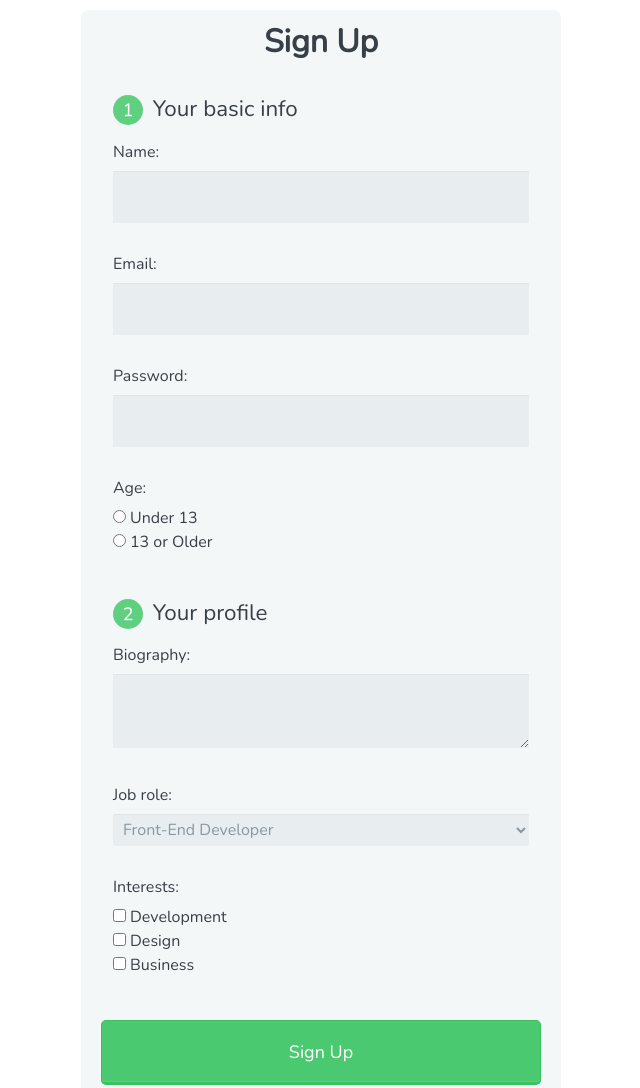
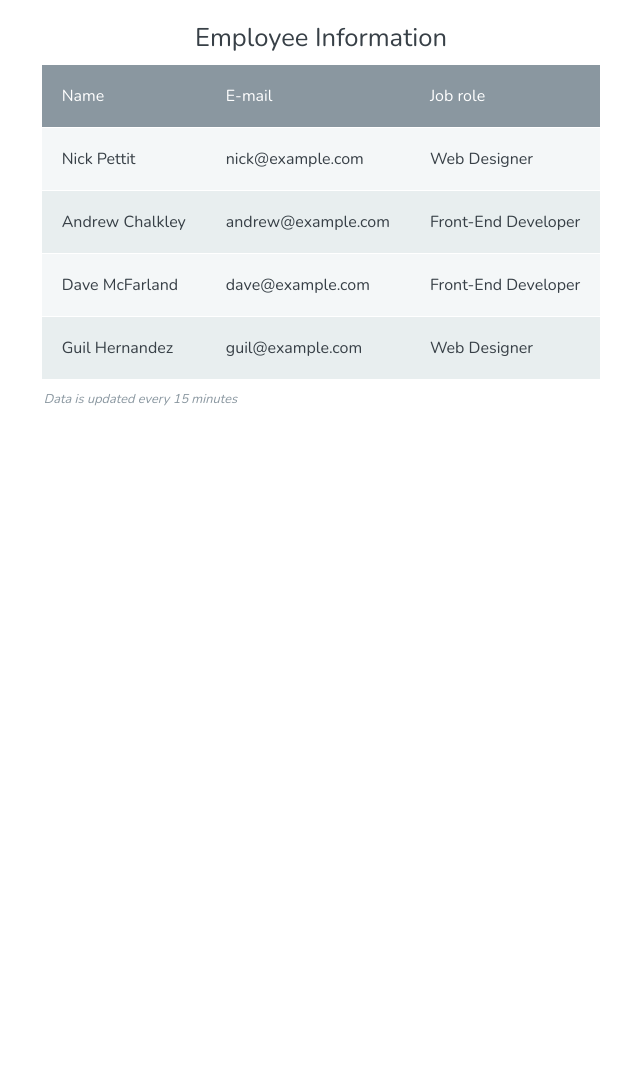
Before and after one commit to willowcheng/html-forms, a plain HTML site: page index.html in a window 1280 px wide. Shown: the whole page, without its empty margins (319-959 px from the left). After the commit the page ends 800 px from the top, so only its background shows below. Drawn offline with nearby package versions, Linux system fonts and the light colour scheme.

Commit message:
Structuring tables

```diff
--- a/css/main.css
+++ b/css/main.css
@@ -9,109 +9,46 @@ body {
     color: #384047;
 }
 
-form {
-    max-width: 300px;
+table {
+    max-width: 960px;
     margin: 10px auto;
-    padding: 10px 20px;
-    background: #f4f7f8;
-    border-radius: 8px;
 }
 
-h1 {
-    margin: 0 0 30px 0;
-    text-align: center;
+caption {
+    font-size: 1.6em;
+    font-weight: 400;
+    padding: 10px 0;
 }
 
-input[type="text"],
-input[type="password"],
-input[type="date"],
-input[type="datetime"],
-input[type="email"],
-input[type="number"],
-input[type="search"],
-input[type="tel"],
-input[type="time"],
-input[type="url"],
-textarea,
-select {
-    background: rgba(255,255,255,0.1);
-    border: none;
-    font-size: 16px;
-    height: auto;
-    margin: 0;
-    outline: 0;
-    padding: 15px;
-    width: 100%;
-    background-color: #e8eeef;
-    color: #8a97a0;
-    box-shadow: 0 1px 0 rgba(0,0,0,0.03) inset;
-    margin-bottom: 30px;
+thead th {
+    font-weight: 400;
+    background: #8a97a0;
+    color: #FFF;
 }
 
-input[type="radio"],
-input[type="checkbox"] {
-    margin: 0 4px 8px 0;
+tr {
+    background: #f4f7f8;
+    border-bottom: 1px solid #FFF;
+    margin-bottom: 5px;
 }
 
-select {
-    padding: 6px;
-    height: 32px;
-    border-radius: 2px;
+tr:nth-child(even) {
+    background: #e8eeef;
 }
 
-button {
-    padding: 19px 39px 18px 39px;
-    color: #FFF;
-    background-color: #4bc970;
-    font-size: 18px;
-    text-align: center;
-    font-style: normal;
-    border-radius: 5px;
-    width: 100%;
-    border: 1px solid #3ac162;
-    border-width: 1px 1px 3px;
-    box-shadow: 0 -1px 0 rgba(255,255,255,0.1) inset;
-    margin-bottom: 10px;
+th, td {
+    text-align: left;
+    padding: 20px;
+    font-weight: 300;
 }
 
-fieldset {
-    margin-bottom: 30px;
-    border: none;
+tfoot tr {
+    background: none;
 }
 
-legend {
-    font-size: 1.4em;
-    margin-bottom: 10px;
+tfoot td {
+    padding: 10px 2px;
+    font-size: 0.8em;
+    font-style: italic;
+    color: #8a97a0;
 }
-
-label {
-    display: block;
-    margin-bottom: 8px;
-}
-
-label.light {
-    font-weight: 300;
-    display: inline;
-}
-
-.number {
-    background-color: #5fcf80;
-    color: #fff;
-    height: 30px;
-    width: 30px;
-    display: inline-block;
-    font-size: 0.8em;
-    margin-right: 4px;
-    line-height: 30px;
-    text-align: center;
-    text-shadow: 0 1px 0 rgba(255,255,255,0.2);
-    border-radius: 100%;
-}
-
-@media screen and (min-width: 480px) {
-
-    form {
-        max-width: 480px;
-    }
-
-}
--- a/index.html
+++ b/index.html
@@ -3,62 +3,51 @@
 <head>
     <meta charset="utf-8">
     <meta name="viewport" content="width=device-width, initial-scale=1.0">
-    <title>Sign Up Form</title>
+    <title>Employee Information</title>
     <link rel="stylesheet" href="css/normalize.css">
     <link href='http://fonts.googleapis.com/css?family=Nunito:400,300' rel='stylesheet' type='text/css'>
     <link rel="stylesheet" href="css/main.css">
 </head>
 <body>
-<form action="index.html" method="post">
-    <h1>Sign Up</h1>
 
-    <fieldset>
-        <legend><span class="number">1</span> Your basic info</legend>
-        <label for="name">Name:</label>
-        <input type="text" id="name" name="user_name">
-        <label for="mail">Email:</label>
-        <input type="email" id="mail" name="user_email">
-        <label for="password">Password:</label>
-        <input type="password" id="password" name="user_password">
+<table>
+    <caption>Employee Information</caption>
+    <thead>
+    <tr>
+        <th scope="col">Name</th>
+        <th scope="col">E-mail</th>
+        <th scope="col">Job role</th>
+    </tr>
+    </thead>
+    <tfoot>
+    <tr>
+        <td colspan="3">Data is updated every 15 minutes</td>
+    </tr>
+    </tfoot>
+    <tbody>
+    <tr>
+        <th scope="row">Nick Pettit</th>
+        <td>nick@example.com</td>
+        <td>Web Designer</td>
+    </tr>
+    <tr>
+        <th scope="row">Andrew Chalkley</th>
+        <td>andrew@example.com</td>
+        <td>Front-End Developer</td>
+    </tr>
+    <tr>
+        <th scope="row">Dave McFarland</th>
+        <td>dave@example.com</td>
+        <td>Front-End Developer</td>
+    </tr>
+    <tr>
+        <th scope="row">Guil Hernandez</th>
+        <td>guil@example.com</td>
+        <td>Web Designer</td>
+    </tr>
+    </tbody>
+</table>
 
-        <label>Age:</label>
-        <input type="radio" id="under_13" value="under_13" name="user_age"><label for="under_13" class="light">Under 13</label><br>
-        <input type="radio" id="over_13" value="over_13" name="user_age"><label for="over_13" class="light">13 or Older</label>
-    </fieldset>
-
-    <fieldset>
-        <legend><span class="number">2</span> Your profile</legend>
-        <label for="bio">Biography:</label>
-        <textarea id="bio" name="user_bio"></textarea>
-
-        <label for="job">Job role:</label>
-        <select id="job" name="user_job">
-            <optgroup label="Web">
-                <option value="frontend_developer">Front-End Developer</option>
-                <option value="php_developer">PHP Developer</option>
-                <option value="python_developer">Python Developer</option>
-                <option value="rails_developer">Rails Developer</option>
-                <option value="web_designer">Web Designer</option>
-                <option value="wordpress_developer">Wordpress Developer</option>
-            </optgroup>
-            <optgroup label="Mobile">
-                <option value="android_developer">Android Developer</option>
-                <option value="ios_developer">iOS Developer</option>
-                <option value="mobile_designer">Mobile Designer</option>
-            </optgroup>
-            <optgroup label="Business">
-                <option value="business_owner">Business Owner</option>
-                <option value="freelancer">Freelancer</option>
-            </optgroup>
-        </select>
-
-        <label>Interests:</label>
-        <input type="checkbox" id="development" value="interest_development" name="user_interest"><label class="light" for="development">Development</label><br>
-        <input type="checkbox" id="design" value="interest_design" name="user_interest"><label class="light" for="design">Design</label><br>
-        <input type="checkbox" id="business" value="interest_business" name="user_interest"><label class="light" for="business">Business</label><br>
-    </fieldset>
-    <button type="submit">Sign Up</button>
-</form>
 
 </body>
 </html>
```
